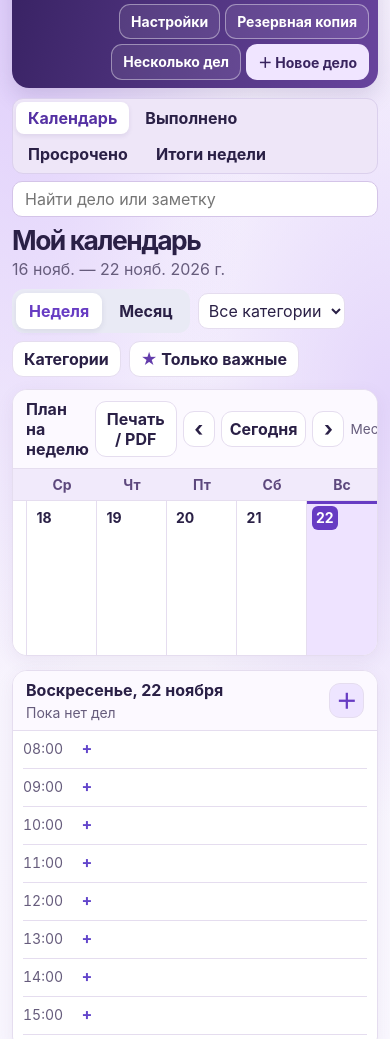
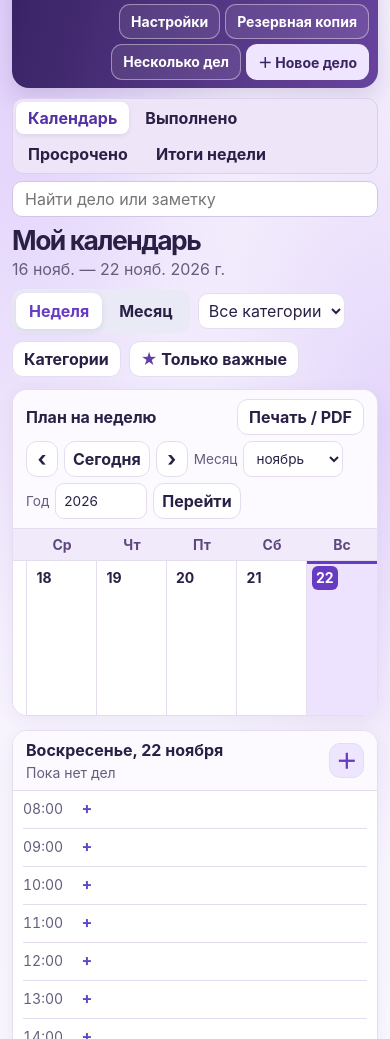
Before and after one commit to aslanchikkul-code/day-planner, a plain HTML site: page index.html in a window 390 px wide. Shown: the part 61-1100 px from the top of the page. Drawn offline with Linux system fonts and the light colour scheme.

Commit message:
Умещается выбор месяца на телефоне

```diff
--- a/index.html
+++ b/index.html
@@ -4,7 +4,7 @@
   <meta charset="utf-8">
   <meta name="viewport" content="width=device-width, initial-scale=1">
   <title>Ритм — личный планировщик</title>
-  <link rel="stylesheet" href="style.css?v=d3d573b">
+  <link rel="stylesheet" href="style.css?v=mobile-month-controls">
   <script src="app.js?v=calendar-position" defer></script>
 </head>
 <body>
--- a/style.css
+++ b/style.css
@@ -260,7 +260,11 @@ h2 { font-size: 1rem; }
 .hour-add { width: 26px; height: 26px; }
 .task { padding: 3px 5px; background: #f2e9ff; }
 footer { padding-bottom: 12px; }
-@media (max-width: 850px) { .layout { grid-template-columns: minmax(0, 1fr); } }
+@media (max-width: 850px) {
+  .layout { grid-template-columns: minmax(0, 1fr); }
+  .calendar-bar { flex-wrap: wrap; }
+  #month-jump-form { flex: 1 1 100%; min-width: 0; flex-wrap: wrap; }
+}
 @media (max-width: 530px) {
   .app { padding-top: 9px; }
   .topbar { min-height: 0; padding: 8px 9px; gap: 7px; }
```
